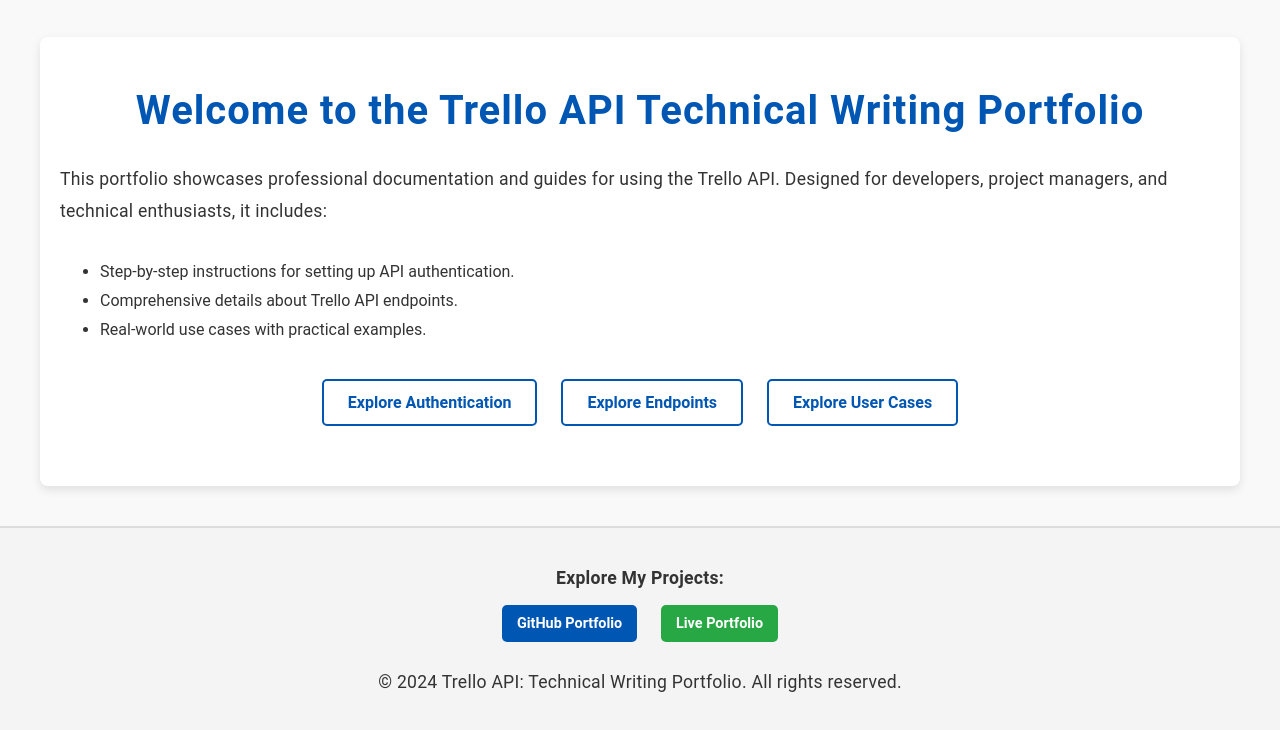
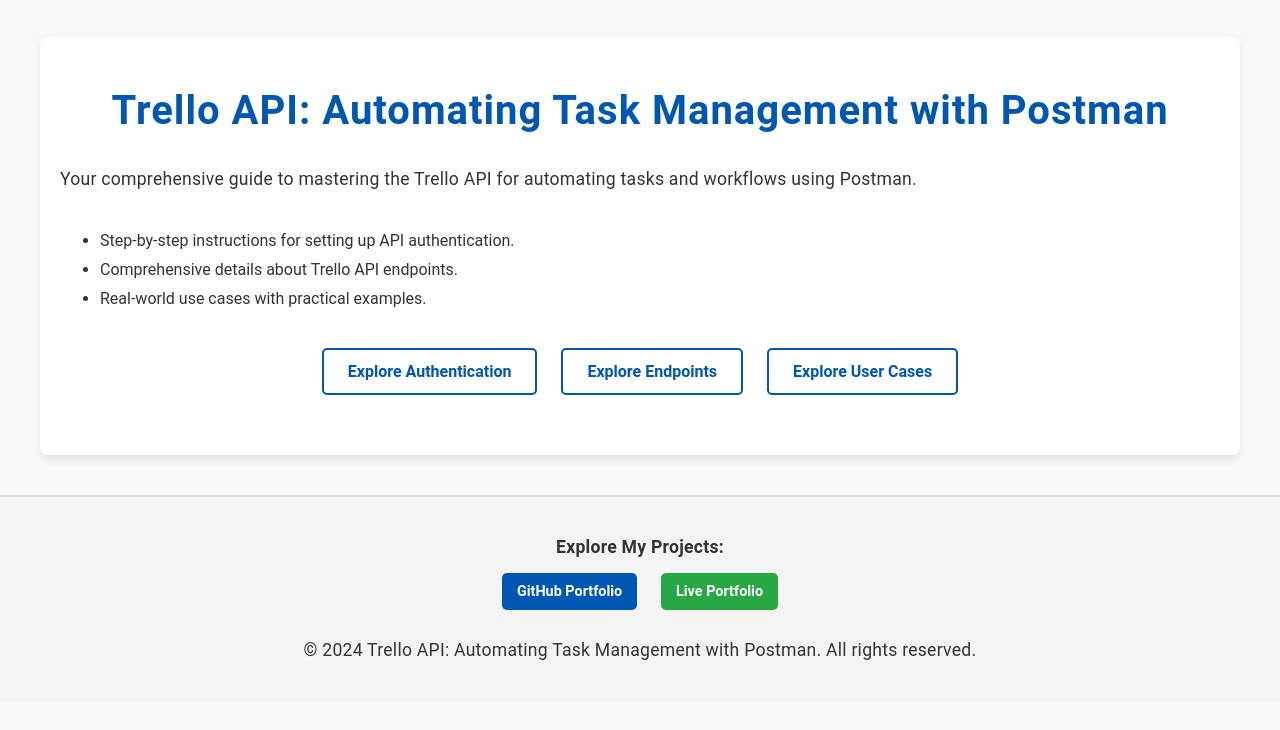
Before and after one commit to GFiorino/Trello-API-Automating-Task-Management-with-Postman, a plain HTML site: page index.htm in a window 1280 px wide. Shown: the part 162-892 px from the top of the page. After the commit the page ends 864 px from the top, so only its background shows below. Drawn offline with Linux system fonts and the light colour scheme.

Commit message:
Update index.htm

```diff
--- a/index.htm
+++ b/index.htm
@@ -92,8 +92,8 @@
 
     <!-- Main Content -->
     <main>
-      <h1 class="spaced-title">Welcome to the Trello API Technical Writing Portfolio</h1>
-      <p>This portfolio showcases professional documentation and guides for using the Trello API. Designed for developers, project managers, and technical enthusiasts, it includes:</p>
+      <h1 class="spaced-title">Trello API: Automating Task Management with Postman</h1>
+      <p>Your comprehensive guide to mastering the Trello API for automating tasks and workflows using Postman.</p>
       <ul>
         <li>Step-by-step instructions for setting up API authentication.</li>
         <li>Comprehensive details about Trello API endpoints.</li>
@@ -119,7 +119,7 @@
                 Live Portfolio
             </a>
         </div>
-        <p style="margin: 5px 0;">&copy; 2024 Trello API: Technical Writing Portfolio. All rights reserved.</p>
+        <p style="margin: 5px 0;">&copy; 2024 Trello API: Automating Task Management with Postman. All rights reserved.</p>
     </footer>
   </body>
 </html>
```
